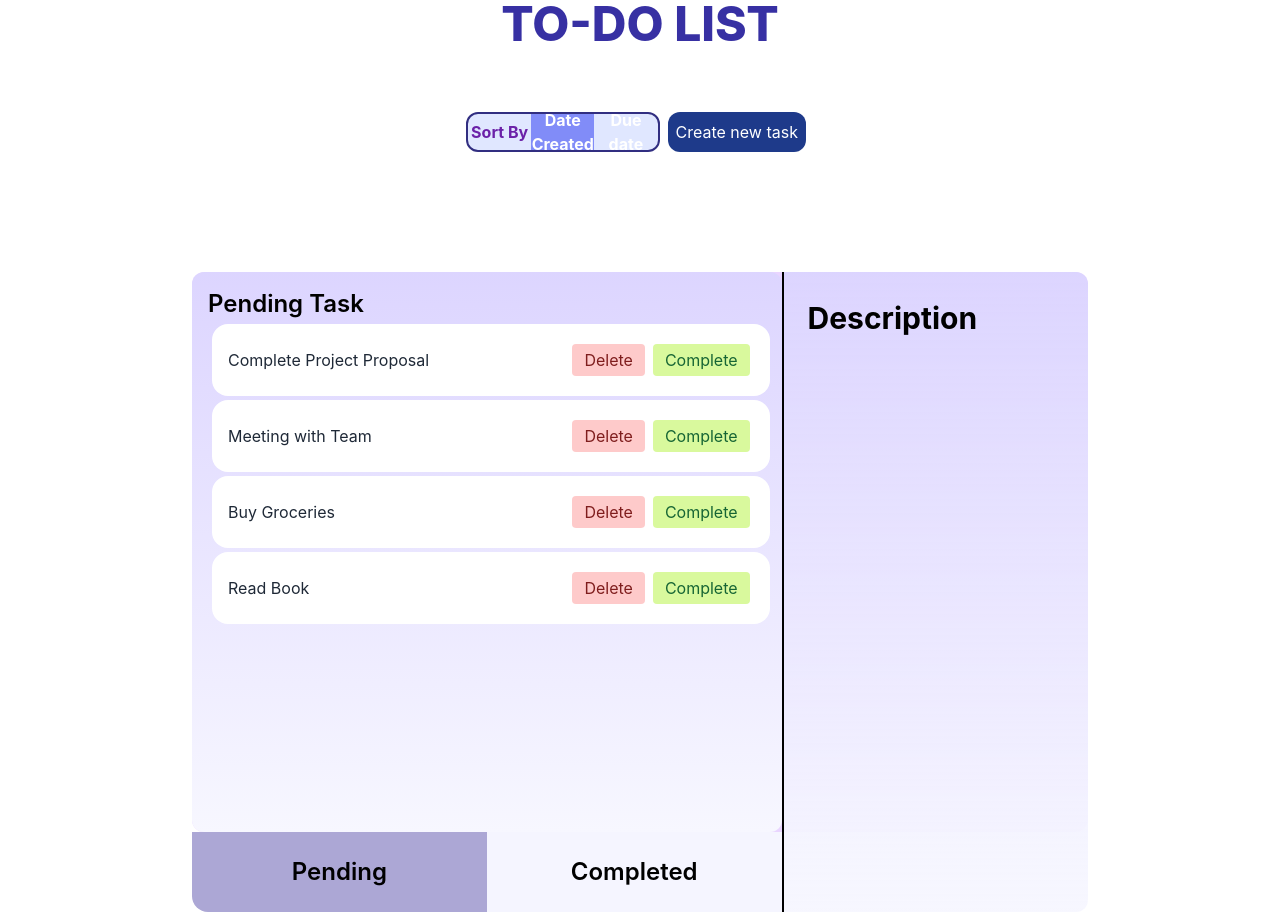
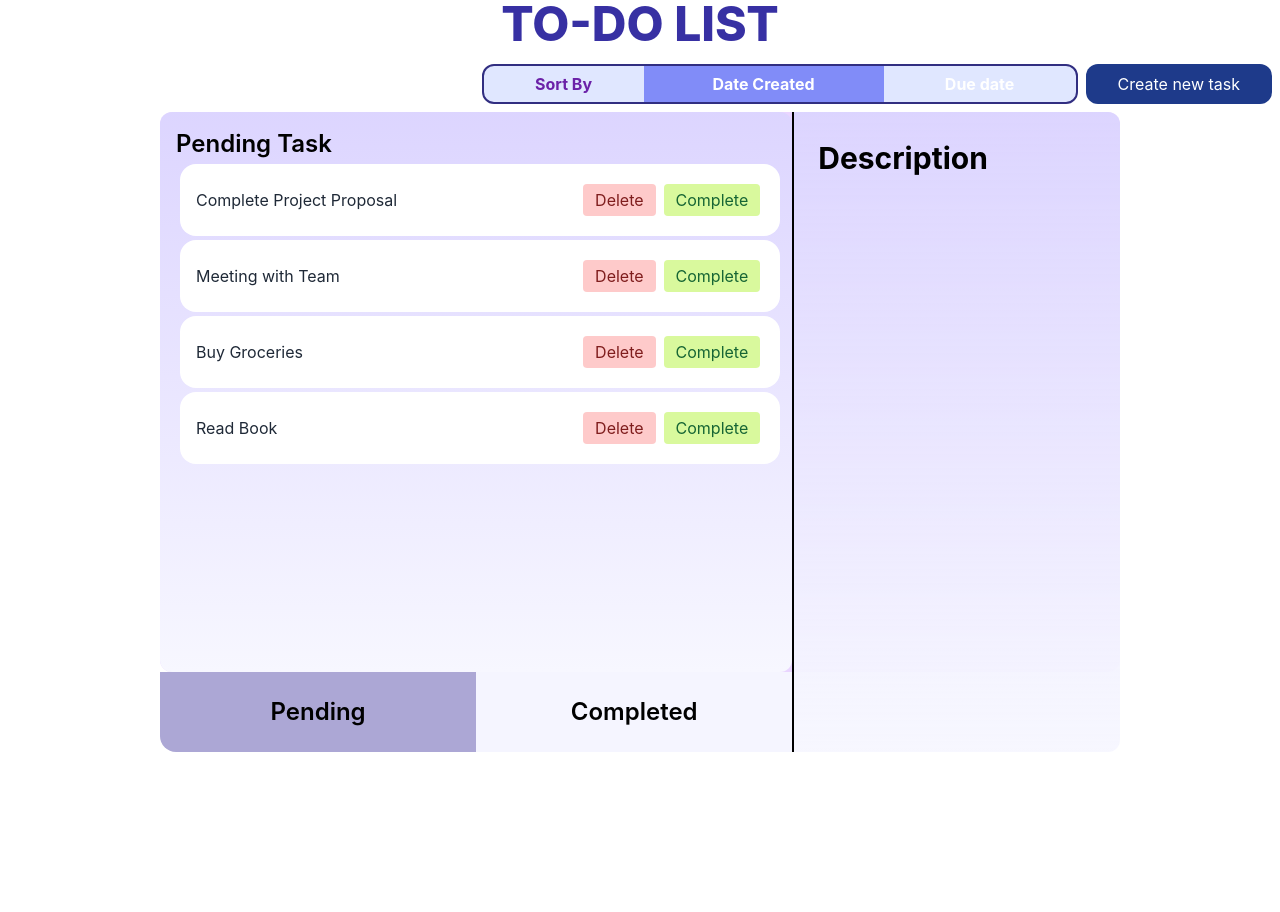
Before and after one commit to samjain233/todo, a React (Create React App) app: page / in a window 1280 px wide. After the commit the page ends 800 px from the top, so only its background shows below. Built offline with nearby package versions, Linux system fonts and the light colour scheme.

Commit message:
topbar css updated

```diff
--- a/src/component/Home.js
+++ b/src/component/Home.js
@@ -116,13 +116,15 @@ const handleDeleteTask = () => {
       </div>
 
       {/* Sort and create task buttons */}
-      <div className="p-4 md:p-8 w-full flex flex-col md:flex-row justify-center mb-2">
+      <div className="flex justify-center">
+      <div className="w-full flex flex-col md:flex-row justify-end w-3/4">
         <Topbar addTask={addTask}/>
+      </div>
       </div>
 
       {/* Task list and details */}
       <div style={{ height: "50vh" }} className="flex justify-center ">
-        <div className="md:p-8 grid w-full md:w-full lg:w-3/4 sm:w-full grid-cols-1 ">
+        <div className=" grid w-full md:w-full lg:w-3/4 sm:w-full grid-cols-1 ">
           {/* Task List */}
           <div
             style={{ height: "70vh" }}
--- a/src/component/Topbar.js
+++ b/src/component/Topbar.js
@@ -13,21 +13,22 @@ const Topbar = ({addTask}) => {
   return (
     <div>
       {/* Sort and create task buttons */}
-    <div className='p-4 md:p-8 w-full flex flex-col md:flex-row justify-center mb-2'>
+    <div className='mt-4 w-full flex flex-col md:flex-row justify-center'>
       {/* Sorting options */}
-      <div className="w-full h-10 mb-2 md:w-1/2 bg-indigo-100 flex rounded-xl border border-indigo-900 border-2 items-center">
+      <div className="h-10 mb-2  bg-indigo-100 flex rounded-xl border border-indigo-900 border-2 items-center justify-between">
         {/* Sort by label */}
-        <span className="w-full flex flex-col justify-center hidden font-bold md:block  lg:block md:w-1/3 text-purple-800 text-center ">Sort By</span>
+        <span className="w-40 flex flex-col justify-center hidden font-bold md:block  lg:block text-purple-800 text-center ">Sort By</span>
 
         {/* Date Created button */}
-        <div className="w-full flex flex-col md:rounded-none justify-center hover:bg-cyan-600 text-gray-900 font-bold rounded-tl-lg rounded-bl-lg lg:rounded-none md:w-1/3 bg-indigo-400 text-white h-full  ">Date Created</div>
+        <div className="w-60 flex flex-col md:rounded-none justify-center hover:bg-cyan-600 text-gray-900 font-bold rounded-tl-lg rounded-bl-lg lg:rounded-none bg-indigo-400 text-white h-full">Date Created</div>
 
         {/* Due Date button */}
-        <div className="w-full flex-col md:w-1/3  text-gray-800 hover:bg-cyan-600 hover:h-full font-bold  flex justify-center text-white rounded-br-lg rounded-tr-lg">Due date</div>
+        <div className="w-48 flex-col  text-gray-800 hover:bg-cyan-600 hover:h-full font-bold  flex justify-center text-white rounded-br-lg rounded-tr-lg">Due date</div>
       </div>
 
       {/* Create New Task button (visible on mobile and hidden on larger screens) */}
-      <div onClick={createTask} className="bg-blue-900 flex-col hover:bg-blue-500 flex justify-center  md:hidden lg:block lg:mx-2 h-10 rounded-xl item-center p-2 text-white rounded  items-center cursor-pointer">
+
+      <div onClick={createTask} className="bg-blue-900 flex-col hover:bg-blue-500 flex justify-center  md:hidden lg:block lg:mx-2 h-10 rounded-xl item-center p-2 text-white rounded  items-center cursor-pointer w-full px-8">
         Create new task
       </div>
     </div>
```
